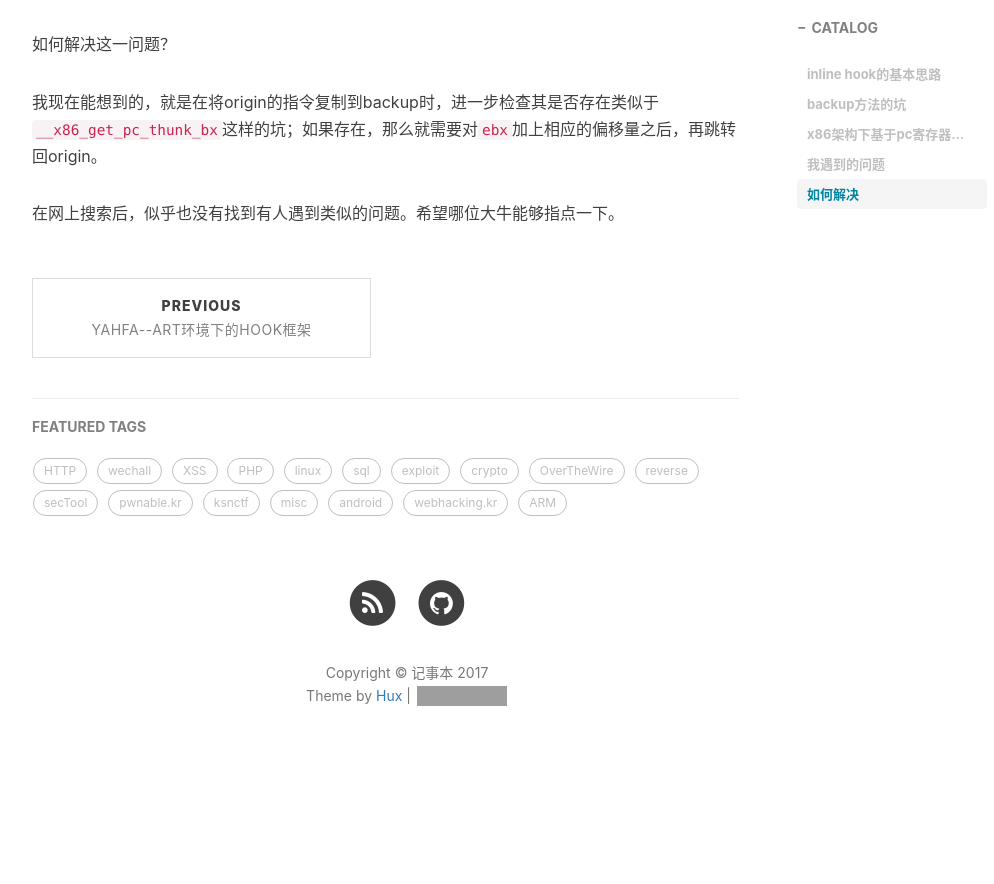
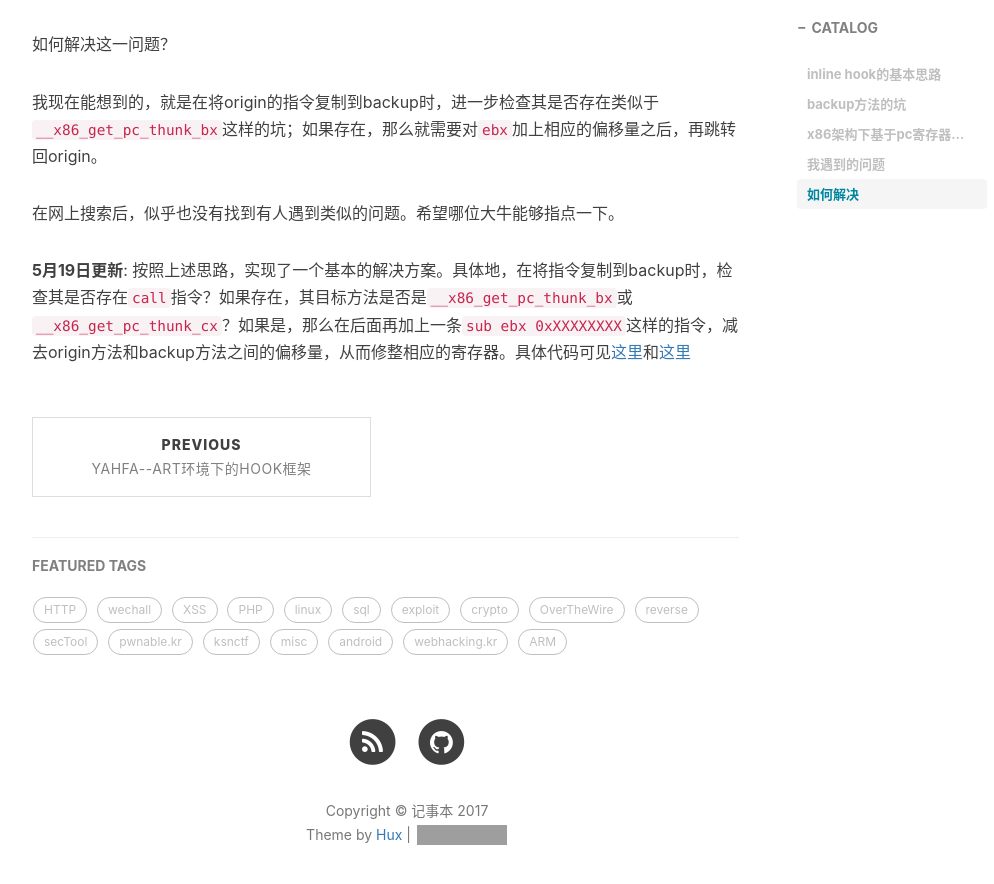
Before and after one commit to rk700/rk700.github.io, a Jekyll site: the page built from _posts/2017-05-18-x86-inline-hook-mistake.md, in a window 1280 px wide and 900 px high, scrolled down 2759 px. Shown: the top 884 px of the window, without its empty margins (233-1227 px from the left). Built offline with Jekyll 4.4.1, drawn with Linux system fonts in a browser that asks for light colours; nearby versions of some CDN libraries; comment, search, counter and statistics services are not loaded; before the commit the page ends 3542 px from its top, so only the background shows below that; grey boxes are pictures that could not be loaded.

Commit message:
udpate inline hook mistake

```diff
--- a/_posts/2017-05-18-x86-inline-hook-mistake.md
+++ b/_posts/2017-05-18-x86-inline-hook-mistake.md
@@ -96,3 +96,6 @@ if (backup[offset] == 0xe8) {
 我现在能想到的，就是在将origin的指令复制到backup时，进一步检查其是否存在类似于`__x86_get_pc_thunk_bx`这样的坑；如果存在，那么就需要对`ebx`加上相应的偏移量之后，再跳转回origin。
 
 在网上搜索后，似乎也没有找到有人遇到类似的问题。希望哪位大牛能够指点一下。
+
+
+__5月19日更新__: 按照上述思路，实现了一个基本的解决方案。具体地，在将指令复制到backup时，检查其是否存在`call`指令？如果存在，其目标方法是否是`__x86_get_pc_thunk_bx`或`__x86_get_pc_thunk_cx`？如果是，那么在后面再加上一条`sub ebx 0xXXXXXXXX`这样的指令，减去origin方法和backup方法之间的偏移量，从而修整相应的寄存器。具体代码可见[这里](https://github.com/rk700/VirtualHook/commit/70ecbe5b878595cefe0b2b742283f1a42ba075f1#diff-6a849b4a951a45abcae8451bb105af62R98)和[这里](https://github.com/rk700/VirtualHook/commit/70ecbe5b878595cefe0b2b742283f1a42ba075f1#diff-6a849b4a951a45abcae8451bb105af62R180)
```
